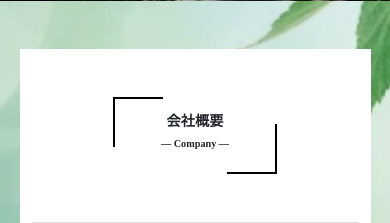
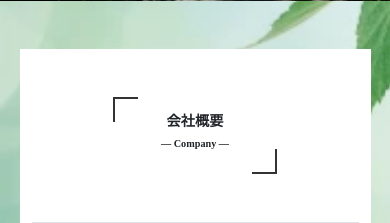
Before and after one commit to linepark-webteam/midori-insurance-sample, a PHP site: page /company/index.php in a window 390 px wide. Shown: the part 383-606 px from the top of the page. Run offline with PHP 8.4, Linux system fonts and the light colour scheme; some libraries are stand-ins or nearby versions; some web fonts are replaced.

Commit message:
Section Header のスタイル改善

```diff
--- a/contact/index.php
+++ b/contact/index.php
@@ -270,7 +270,7 @@ if ($_SERVER['REQUEST_METHOD'] == 'POST') {
 
             <!-- 送信ボタン -->
             <div class="d-flex justify-content-center">
-              <button type="submit" class="btn btn-outline-success col-4">確認ページへ</button>
+              <button type="submit" class="btn btn-outline-success col-8 col-md-4">確認ページへ</button>
             </div>
           </form>
 
--- a/css/style.css
+++ b/css/style.css
@@ -5,11 +5,11 @@
 body {
   background-image: url(../img/background2.webp);
   background-size: cover;
-  font-family: 'Klee One', 'cursive', 'Noto Serif JP', serif;
+  font-family: "Klee One", "cursive", "Noto Serif JP", serif;
 }
 
 h1 {
-  background-color: rgba(209, 243, 211, .5);
+  background-color: rgba(209, 243, 211, 0.5);
   margin: 0;
 }
 
@@ -32,8 +32,8 @@ h1 {
 
 .heading {
   font-weight: 600;
-  background-color:  #CCFFCC;
-  color: #004D40;
+  background-color: #ccffcc;
+  color: #004d40;
 }
 
 .hero {
@@ -93,7 +93,7 @@ section {
 .section-header:before,
 .section-header:after {
   position: absolute;
-  content: '';
+  content: "";
 }
 
 .section-header:after {
@@ -101,8 +101,8 @@ section {
   left: 0;
   width: 50px;
   height: 50px;
-  border-top: 2px solid #000;
-  border-left: 2px solid #000;
+  border-top: 2px solid #333;
+  border-left: 2px solid #333;
 }
 
 .section-header:before {
@@ -110,9 +110,22 @@ section {
   bottom: 0;
   width: 50px;
   height: 50px;
-  border-right: 2px solid #000;
-  border-bottom: 2px solid #000;
+  border-right: 2px solid #333;
+  border-bottom: 2px solid #333;
 }
+
+@media screen and (max-width: 576px) {
+  .section-header:after {
+    width: 25px;
+    height: 25px;
+  }
+
+  .section-header:before {
+    width: 25px;
+    height: 25px;
+  }
+}
+
 .handling-products {
   padding: 0.8rem 0 0;
   margin-bottom: 0.2rem;
@@ -128,23 +141,23 @@ section {
 footer {
   background-color: rgba(0, 45, 55, 0.7);
   height: auto;
-  color: #E0E0E0;;
+  color: #e0e0e0;
 }
 /* フッターaタグホバー時のアニメーション */
 footer a {
   position: relative;
   text-decoration: none;
-  color: #E0E0E0;
+  color: #e0e0e0;
 }
 
 footer a::after {
-  content: '';
+  content: "";
   position: absolute;
   width: 0;
   height: 1px; /* 下線の厚さ */
   bottom: 0;
   left: 0;
-  background-color: #FFFFFF; /* 下線の色 */
+  background-color: #ffffff; /* 下線の色 */
   visibility: hidden;
   transition: all 0.3s ease-in-out;
 }
@@ -158,7 +171,6 @@ footer a:hover::after {
   font-size: small;
 }
 
-
 /* philosophy */
 .fade-in {
   animation-name: fade-in;
@@ -169,21 +181,20 @@ footer a:hover::after {
   list-style: none;
 }
 
-
 /* profile */
 .greet {
   /* border-bottom: 3px solid rgba(13, 114, 11, .5); */
-  border-top: 3px solid rgba(13, 114, 11, .5);
+  border-top: 3px solid rgba(13, 114, 11, 0.5);
 }
 
 /* company */
 .table-btn {
   border-radius: 50px;
-  padding: .5vw 2vw;
+  padding: 0.5vw 2vw;
   font-size: 16px;
   width: 50%;
 }
-@media screen and (max-width: 428px) {
+@media screen and (max-width: 576px) {
   .table-btn {
     width: 100%;
   }
@@ -205,12 +216,11 @@ footer a:hover::after {
   vertical-align: text-bottom;
 }
 .error {
-  color: rgb(231, 30, 30)
+  color: rgb(231, 30, 30);
 }
 
-
 /* Topへスクロールボタン全体 */
-#page_top{
+#page_top {
   width: 50px;
   height: 50px;
   position: fixed;
@@ -224,9 +234,9 @@ footer a:hover::after {
 /* htmlの</body>直前に以下のscriptコードを記述。
   <script src="https://kit.fontawesome.com/e7eaec89a2.js" crossorigin="anonymous"></script> */
 #page_top::before {
-    font-family: 'Font Awesome 5 Free';
+  font-family: "Font Awesome 5 Free";
   font-weight: 900;
-    content: '\f077';
+  content: "\f077";
   font-size: 16px;
   color: #ffffff;
   position: absolute;
```
Lines whose indentation alone changed are shown as unchanged.
